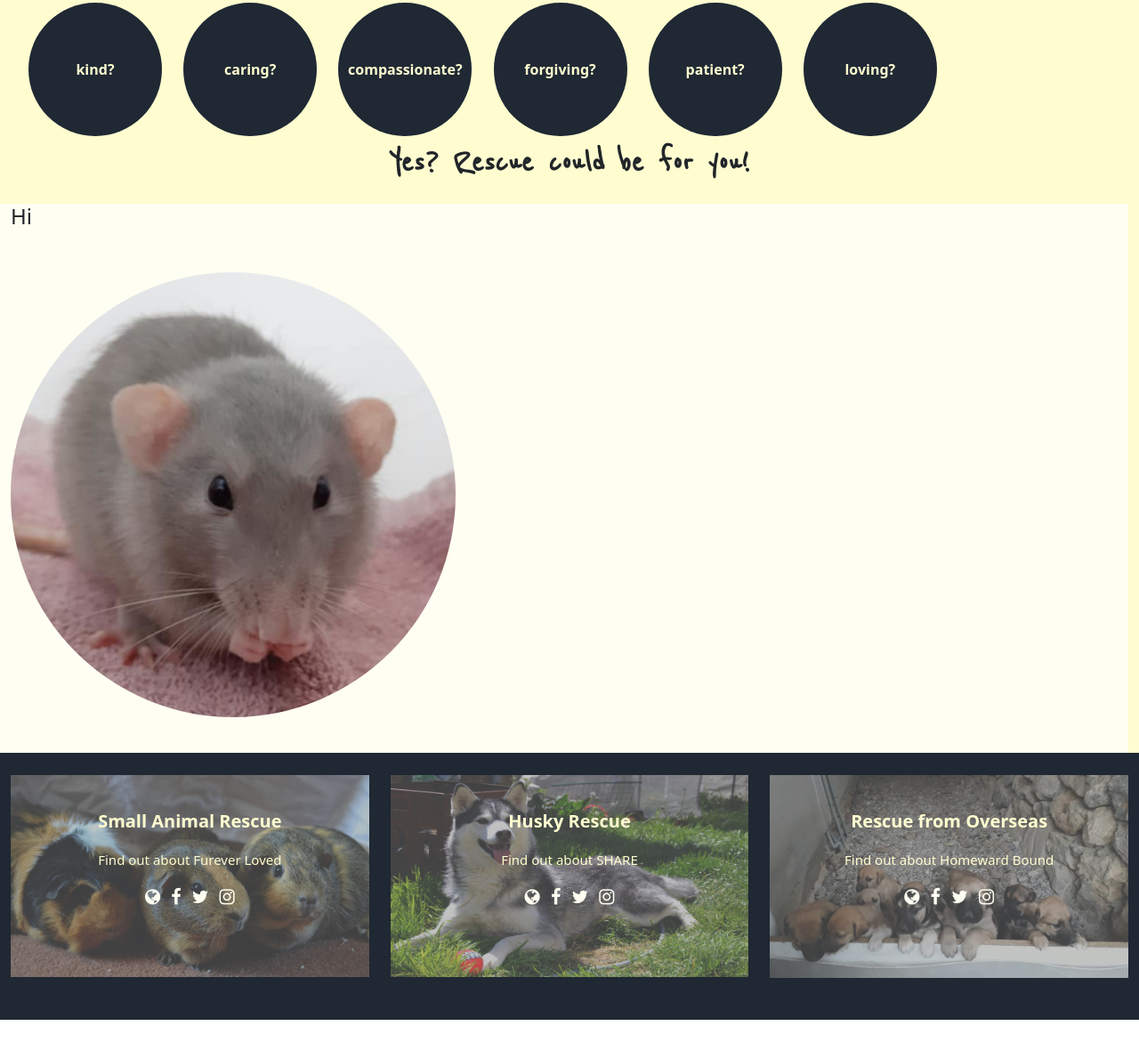
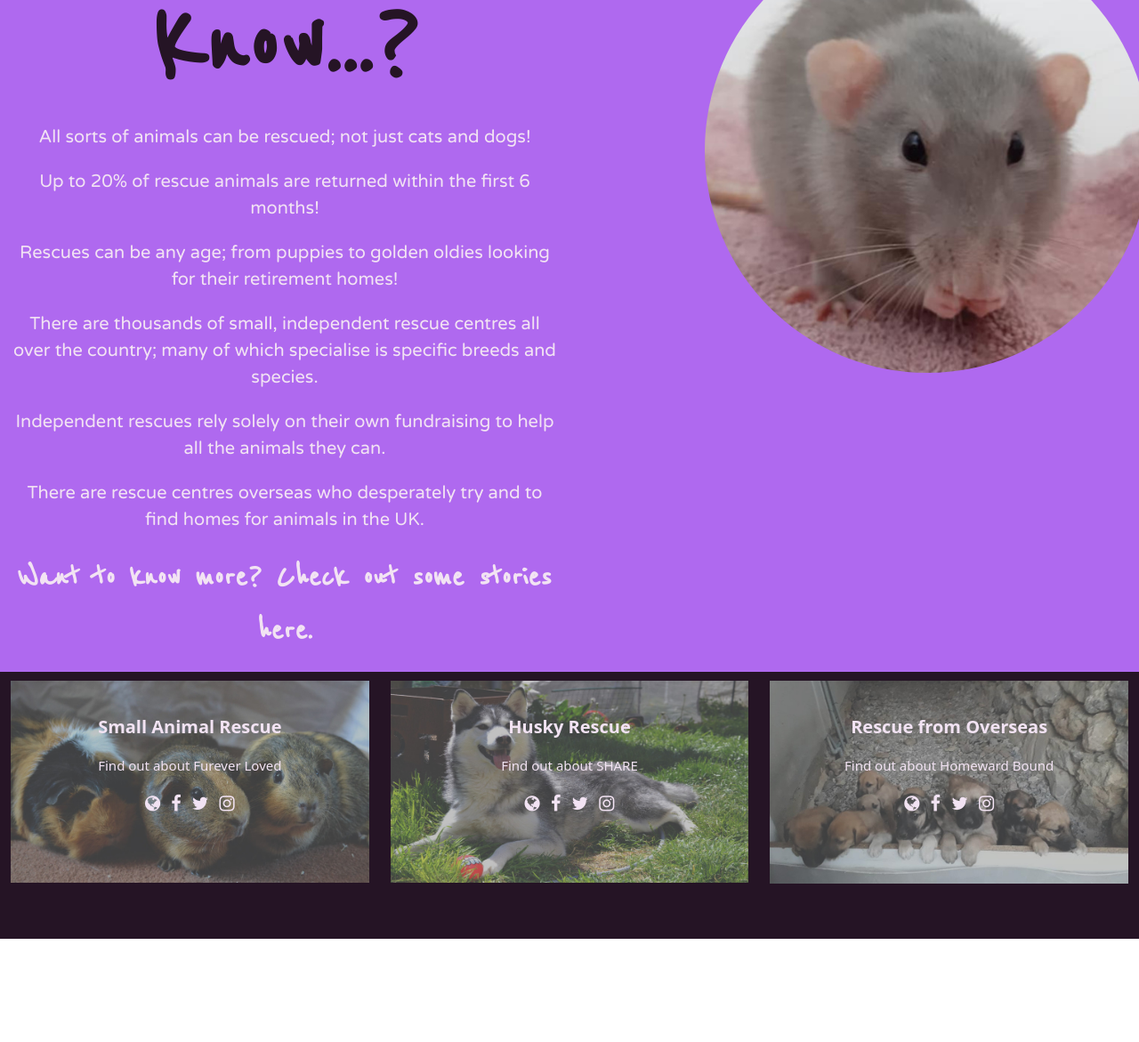
Before and after one commit to HollyT85/RescueandYou, a plain HTML site: page index.html in a window 1280 px wide. Shown: the part 1046-2217 px from the top of the page at 89% size. After the commit the page ends 2111 px from the top, so only its background shows below. Drawn offline with nearby package versions, Linux system fonts and the light colour scheme.

Commit message:
information added to home page and styled

```diff
--- a/assets/css/style.css
+++ b/assets/css/style.css
@@ -6,7 +6,7 @@
 /*header*/
 
 #header {
-    background-color:#1f2833;
+    background-color:#251425;
 }
 
 .headimage {
@@ -23,7 +23,7 @@
     font-weight: bold;
     text-align: left;
     position: relative;
-    color: #fffef2;
+    color: #f2e3f3;
 }
 
 #sub-head {
@@ -32,7 +32,7 @@
     font-weight: bold;
     text-align: center;
     position: relative;
-    color: #fffdd0;
+    color: #f2e3f3;
     padding-bottom: 10px;
 }
 
@@ -45,13 +45,13 @@
 .text {
     font-family: 'Varela Round', sans-serif;
     font-size: 18px;
-    color: #fffef2;
+    color: #f2e3f3;
     text-decoration: none;
     vertical-align: center;
 }
 
 .active, .text:hover {
-    color:#1f2833;
+    color:#251425;
 }
 
 @media(max-width:640px) {
@@ -77,7 +77,7 @@
 /*index.html*/
 
 .are-you {
-    background-color: #fffdd0;
+    background-color: #f2e3f3;
 }
 
 .dog {
@@ -85,6 +85,7 @@
     margin-top: 40px;
     margin-bottom: 40px;
     border-radius: 50%;
+    text-align: center;
 }
 
 
@@ -94,16 +95,16 @@
     font-weight: bold;
     text-align: center;
     position: relative;
-    color: #1f2833;
+    color: #251425;
 }
 
 .circle-container{
-    background-color: #1f2833;
+    background-color: #251425;
     border-radius: 50%;
     height:150px;
     width: 150px;
     text-align: center;
-    color: #fffdd0;
+    color: #f2e3f3;
     font-weight: bold;
     font-size: relative-size;
     line-height: 150px;
@@ -111,6 +112,10 @@
     display: inline-block;
     margin-left: 20px;
     margin-top: 20px;
+}
+
+.circle-container:hover {
+    background-color: #af69ef;
 }
 
 .yes {
@@ -121,17 +126,38 @@
 }
 
 .did-you-know {
-    background-color: #fffef2;
-    position: relative;
+    background-color: #af69ef;
+    padding: 0;
+    margin: 0;
 }
 
 .rat {
-    margin-right: 40px;
-    margin-top: 40px;
-    margin-bottom: 40px;
+    margin-left: 140px;
+    margin-top: 100px;
     border-radius: 50%;
     height: 500px;
     width: 500px;
+}
+
+.did-you-know {
+    font-family: 'Varela Round', sans-serif;
+    list-style-type: none;
+    color:#f2e3f3;
+    text-align: center;
+    font-size: 20px;
+}
+
+.list {
+    margin-bottom: 20px;
+}
+
+.here {
+    text-decoration: none;
+    color: #f2e3f3;
+}
+
+.here:hover {
+    color: #251425;
 }
 
 @media(max-width:640px) {
@@ -143,13 +169,13 @@
 /*footer*/
 
 #footer {
-    background-color: #1f2833;
-    height: 300px;
+    background-color: #251425;
+    min-height: 300px;
 }
 
 .guinea {
-    position: relative;
-    margin-top: 25px;
+    display: inline-block;
+    margin-top: 10px;
     height: 100%;
     width: 100%;
     background: url("/assets/images/guineapigs1.jpg") no-repeat;
@@ -157,8 +183,8 @@
 }
 
 .husky {
-    position: relative;
-    margin-top: 25px;
+    display: inline-block;
+    margin-top: 10px;
     height: 100%;
     width: 100%;
     background: url("/assets/images/husky1.jpg") no-repeat;
@@ -166,8 +192,8 @@
 }
 
 .turkey {
-    position: relative;
-    margin-top: 25px;
+    display: inline-block;
+    margin-top: 10px;
     height: 100%;
     width: 100%;
     background: url("/assets/images/turkey1.jpg") no-repeat;
@@ -178,24 +204,24 @@
     font-weight: bold;
     font-size: 20px;
     text-align: center;
-    color: #fffdd0;
+    color: #f2e3f3;
 }
 
 .rescue-info {
     font-size:15px;
     text-align: center;
     padding: 10px;
-    color: #fffdd0;
+    color: #f2e3f3;
     margin: 10px;
 }
 
 .footer-logo {
     text-align: center;
-    color: #fffdd0;
+    color: #f2e3f3;
 }
 
 .footer-logo i {
-    color:#fffef2;
+    color:#f2e3f3;
     font-size: 20px;
     text-align: center;
 }
--- a/index.html
+++ b/index.html
@@ -41,7 +41,7 @@
     <div class="col-6">
       <img src="assets/images/daisy.jpg" class="dog">
     </div>
-    <div class="col-6 col-sm-12">
+    <div class="col-sm-12 col-lg-6">
       <h1 class="title"> Are you...</h1>
       <div class="circle-container">
         <p class="description">kind?</p>
@@ -64,9 +64,18 @@
       <p class="yes">Yes? Rescue could be for you!</p>
   </div>
   <div class="row did-you-know">
-    <div class="col-6 col-sm-12">
-      <h4>Hi</h4>
-    </div>
+    <div class="col-6">
+      <h2 class="title">Did You Know...?</h1>
+        <ul class="did-you-know">
+        <li class="list">All sorts of animals can be rescued; not just cats and dogs!</li>
+        <li class="list">Up to 20% of rescue animals are returned within the first 6 months!</li>
+        <li class="list">Rescues can be any age; from puppies to golden oldies looking for their retirement homes!</li>
+        <li class="list">There are thousands of small, independent rescue centres all over the country; many of which specialise is specific breeds and species.</li>
+        <li class="list">Independent rescues rely solely on their own fundraising to help all the animals they can.</li>
+        <li class="list">There are rescue centres overseas who desperately try and to find homes for animals in the UK.</li>
+      </ul>
+      <p class="yes">Want to know more? Check out some stories <a href="gallery.html" class="here">here.</a></p>
+      </div>
     <div class="col-6">
       <img src="/assets/images/blue.jpg" class="rat">
     </div>
```
